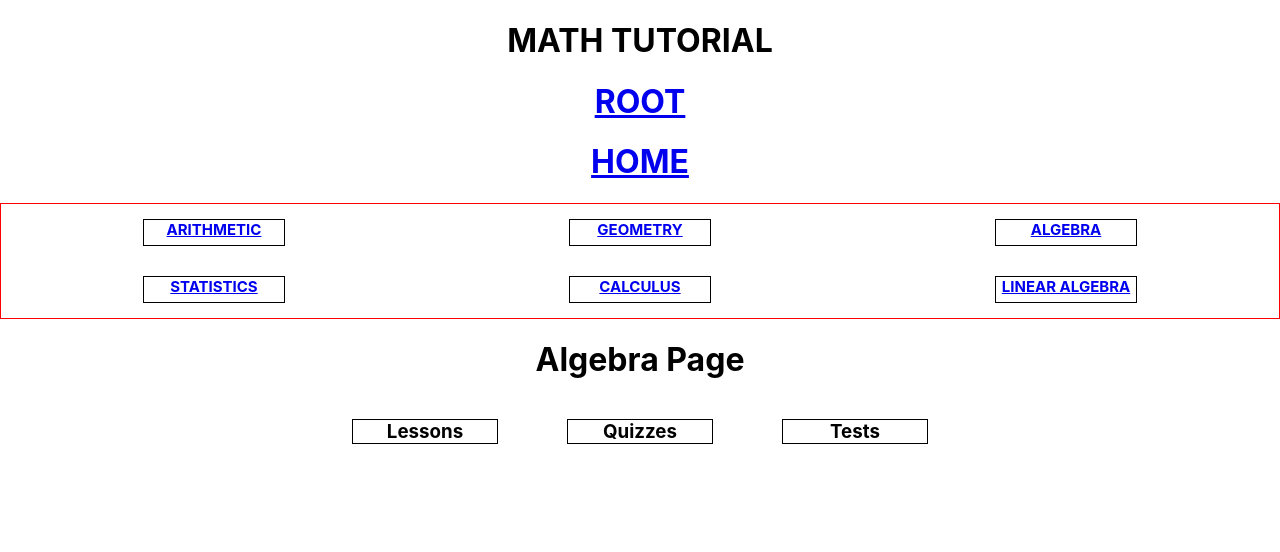
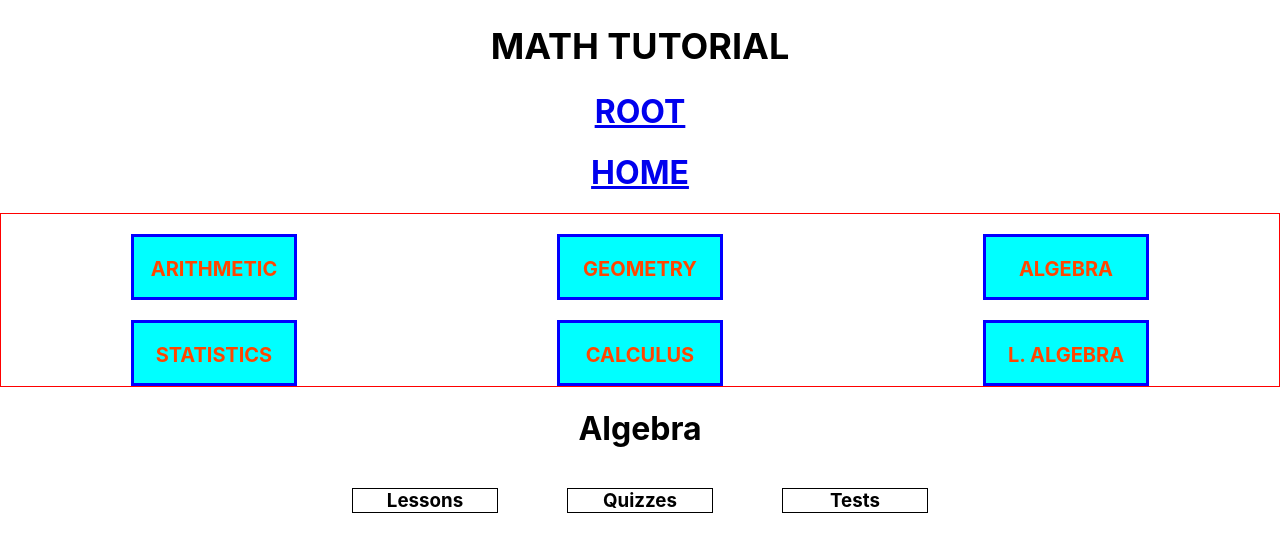
Before and after one commit to mdrisco4/math-tutor, a React (Create React App) app: page /algebra in a window 1280 px wide. Shown: the top 552 px of the page. Built offline with nearby package versions, Linux system fonts and the light colour scheme.

Commit message:
need to put content on pages and links from pages

```diff
--- a/src/Algebra.js
+++ b/src/Algebra.js
@@ -3,7 +3,7 @@ import React from "react";
 function Algebra() {
     return (
       <>
-      <h1>Algebra Page</h1>
+      <h1>Algebra</h1>
       <div className="unit-links-container">
         <h3 className="unit-links">Lessons</h3>
         <h3 className="unit-links">Quizzes</h3>
--- a/src/App.css
+++ b/src/App.css
@@ -1,16 +1,35 @@
+.title {
+  text-align: center;
+  font-size: 36px;
+}
+
 h1 {
   text-align: center;
 }
 
-.page-links {
-  border: 1px solid black;
-  width: 140px;
-  height: 25px;
+.header-links {
+  border: 3px solid blue;
+  background-color: aqua;
+  width: 160px;
+  height: 39px;
   font-size: 15px;
   text-decoration: none;
   text-align: center;
   margin-left: auto;
-    margin-right: auto;
+  margin-right: auto;
+  margin-top: 20px;
+  padding-bottom: 21px;
+}
+
+.page-links {
+  color: orangered;
+  width: 140px;
+  height: 25px;
+  font-size: 20px;
+  text-decoration: none;
+  text-align: center;
+  margin-left: auto;
+  margin-right: auto;
 }
 
 .links-container {
--- a/src/App.js
+++ b/src/App.js
@@ -13,7 +13,7 @@ function App() {
   return (
     <>
       <header>
-        <h1>MATH TUTORIAL</h1>
+        <h1 className='title'>MATH TUTORIAL</h1>
         <Link to="/">
           <h1>ROOT</h1>
         </Link>
@@ -21,23 +21,23 @@ function App() {
           <h1>HOME</h1>
         </Link>
         <div className="links-container">
-          <Link to="/Arithmetic">
+          <Link to="/Arithmetic" className='header-links'>
             <h3 className='page-links'>ARITHMETIC</h3>
           </Link>
-          <Link to="/Geometry">
+          <Link to="/Geometry" className='header-links'>
             <h3 className='page-links'>GEOMETRY</h3>
           </Link>
-          <Link to="/Algebra">
+          <Link to="/Algebra" className='header-links'>
             <h3 className='page-links'>ALGEBRA</h3>
           </Link>
-          <Link to="/Statistics">
+          <Link to="/Statistics" className='header-links'>
             <h3 className='page-links'>STATISTICS</h3>
           </Link>
-          <Link to="/Calculus">
+          <Link to="/Calculus" className='header-links'>
             <h3 className='page-links'>CALCULUS</h3>
           </Link>
-          <Link to="/LinearAlgebra">
-            <h3 className='page-links'>LINEAR ALGEBRA</h3>
+          <Link to="/LinearAlgebra" className='header-links'>
+            <h3 className='page-links'>L. ALGEBRA</h3>
           </Link>
         </div>
       </header>
--- a/src/Arithmetic.js
+++ b/src/Arithmetic.js
@@ -4,7 +4,7 @@ import "./Unit.css";
 function Arithmetic() {
   return (
     <>
-      <h1>Arithmetic Page</h1>
+      <h1>Arithmetic</h1>
       <div className="unit-links-container">
         <h3 className="unit-links">Lessons</h3>
         <h3 className="unit-links">Quizzes</h3>
--- a/src/Calculus.js
+++ b/src/Calculus.js
@@ -3,7 +3,7 @@ import React from "react";
 function Calculus() {
     return (
       <>
-      <h1>Calculus Page</h1>
+      <h1>Calculus</h1>
       <div className="unit-links-container">
         <h3 className="unit-links">Lessons</h3>
         <h3 className="unit-links">Quizzes</h3>
--- a/src/Geometry.js
+++ b/src/Geometry.js
@@ -3,7 +3,7 @@ import React from "react";
 function Geometry() {
     return (
       <>
-      <h1>Geometry Page</h1>
+      <h1>Geometry</h1>
       <div className="unit-links-container">
         <h3 className="unit-links">Lessons</h3>
         <h3 className="unit-links">Quizzes</h3>
--- a/src/Home.css
+++ b/src/Home.css
@@ -12,7 +12,6 @@ button {
 .info-wrappers {
     margin-left: auto;
     margin-right: auto;
-    /* border: 1px solid red; */
 }
 
 p {
--- a/src/Home.js
+++ b/src/Home.js
@@ -5,8 +5,11 @@ import { Route, Link } from "react-router-dom";
 function Home() {
   return (
     <>
+      <div style={{
+          marginTop: '45px',
+      }}>
         {/* <Route path="/Home">dfdf</Route> */}
-      <div className='info-wrappers'>
+        <div className="info-wrappers">
           {/* <Link to="/algebra/" > */}
           <button>arithmetic</button>
           {/* </Link> */}
@@ -17,37 +20,38 @@ function Home() {
             addition, division and subtraction.
           </p>
         </div>
-      <div className='info-wrappers'>
+        <div className="info-wrappers">
           {/* <Route path="/algebra/"/> */}
           <button>Geometry</button>
           <p>
-        Geometry is the study of the properties of shapes and the relations of
-        points, lines, surfaces solids and higher dimensional shapes.{" "}
+            Geometry is the study of the properties of shapes and the relations
+            of points, lines, surfaces solids and higher dimensional shapes.{" "}
           </p>
         </div>
-      <div className='info-wrappers'>
+        <div className="info-wrappers">
           {/* <Route path="/algebra/"/> */}
           <button>algebra</button>
           <p>
-          Algebra deals with formulas, equations and finding unknown variables.
+            Algebra deals with formulas, equations and finding unknown
+            variables.
           </p>
         </div>
-      <div className='info-wrappers'>
+        <div className="info-wrappers">
           {/* <Route path="/algebra/"/> */}
           <button>statistics</button>
           <p>statistics symbols σ2 std(X) σX</p>
           <p>Statistics is the study of probability</p>
         </div>
-      <div className='info-wrappers'>
+        <div className="info-wrappers">
           {/* <Route path="/algebra/"/> */}
           <button>calculus</button>
           <p>
-          some calculus symbols<br></br>&#8747; &#8748; &#8749; &#8750; &#8751;
-          &#8752; &#8706;/&#8706;x
+            some calculus symbols<br></br>&#8747; &#8748; &#8749; &#8750;
+            &#8751; &#8752; &#8706;/&#8706;x
           </p>
           <p>Calculus is the studie of rates of change</p>
         </div>
-      <div className='info-wrappers'>
+        <div className="info-wrappers">
           {/* <Route path="/algebra/"/> */}
           <button>linear algebra</button>
           <p>
@@ -55,6 +59,7 @@ function Home() {
             mathematics
           </p>
         </div>
+      </div>
     </>
   );
 }
--- a/src/LinearAlgebra.js
+++ b/src/LinearAlgebra.js
@@ -3,7 +3,7 @@ import React from "react";
 function LinearAlgebra() {
     return (
       <>
-      <h1>Linear Algebra Page</h1>
+      <h1>Linear Algebra</h1>
       <div className="unit-links-container">
         <h3 className="unit-links">Lessons</h3>
         <h3 className="unit-links">Quizzes</h3>
--- a/src/Statistics.js
+++ b/src/Statistics.js
@@ -3,7 +3,7 @@ import React from "react";
 function Statistics() {
     return (
       <>
-      <h1>Statistics Page</h1>
+      <h1>Statistics</h1>
       <div className="unit-links-container">
         <h3 className="unit-links">Lessons</h3>
         <h3 className="unit-links">Quizzes</h3>
```
Lines whose indentation alone changed are shown as unchanged.
